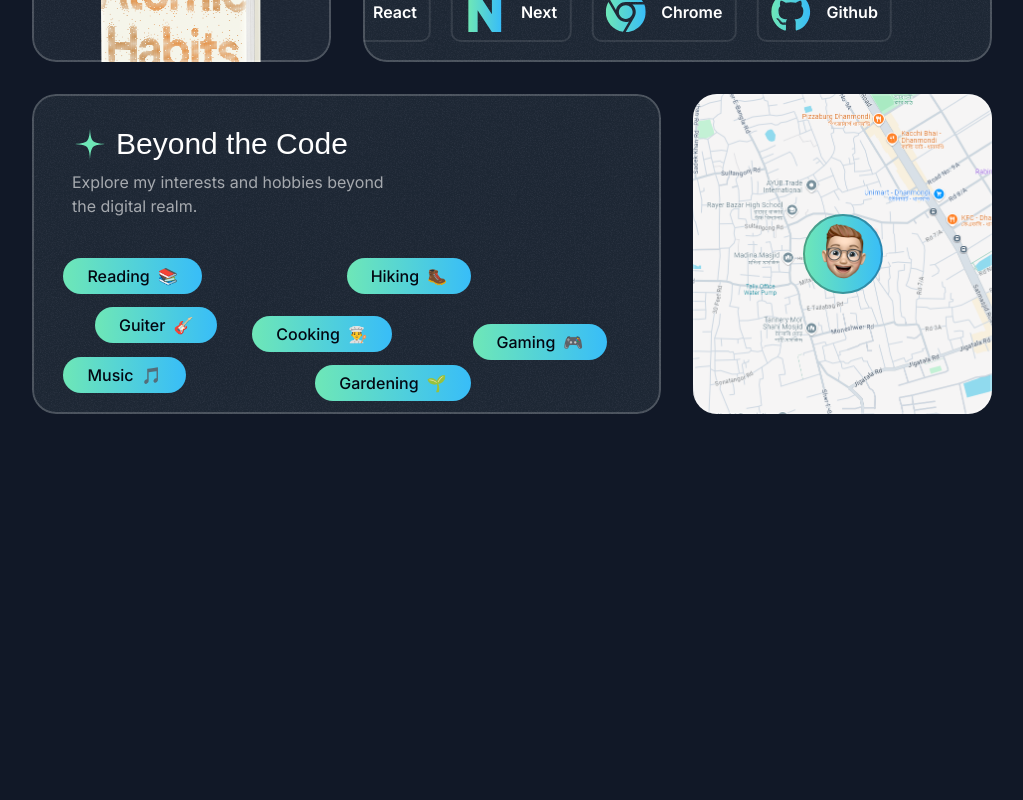
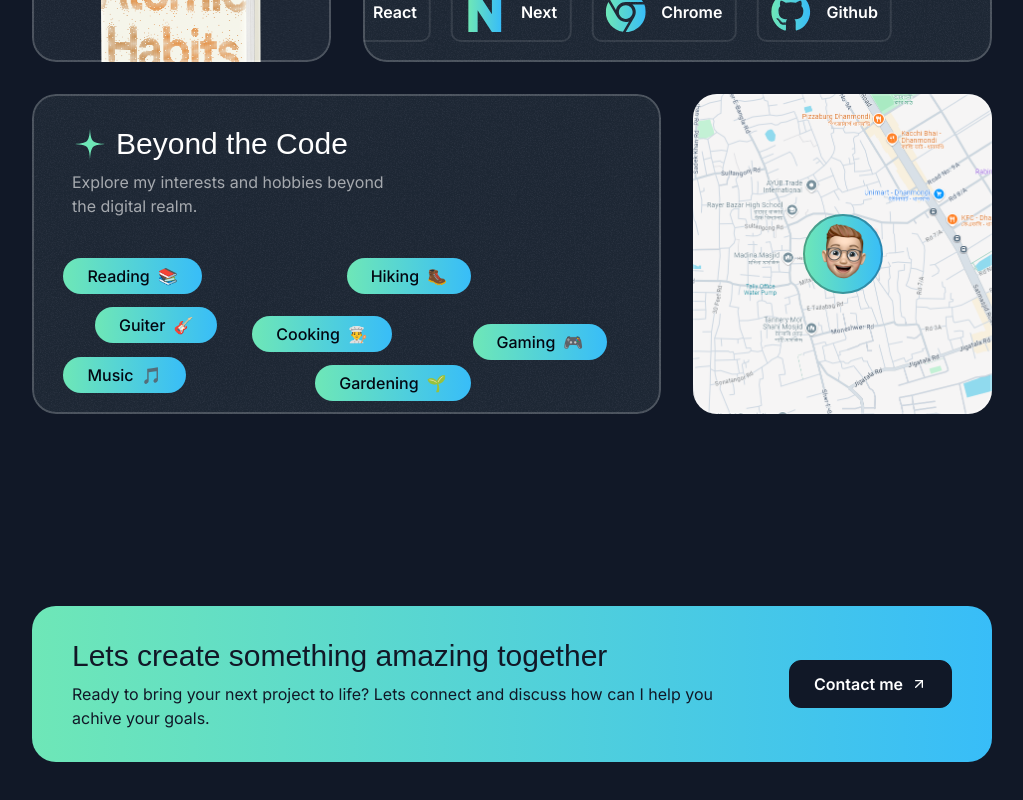
Before and after one commit to pain-arch/my_portfolio_nextjs, a Next.js app: page / in a window 1280 px wide. Shown: the part 4392-5192 px from the top of the page, without its empty margins (128-1151 px from the left). Before the commit the page ends 4918 px from the top, so only its background shows below. Built offline with nearby package versions, Linux system fonts and the light colour scheme; a web font is replaced by a local one.

Commit message:
Refactor page component to add ContactSection

```diff
--- a/src/app/page.tsx
+++ b/src/app/page.tsx
@@ -1,4 +1,5 @@
 import { AboutSection } from "@/sections/About";
+import { ContactSection } from "@/sections/Contact";
 import { Header } from "@/sections/Header";
 import { HeroSection } from "@/sections/Hero";
 import { ProjectsSection } from "@/sections/Projects";
@@ -14,6 +15,7 @@
       <TapeSection />
       <TestimonialsSection />
       <AboutSection />
+      <ContactSection />
     </div>
   );
 }
```
